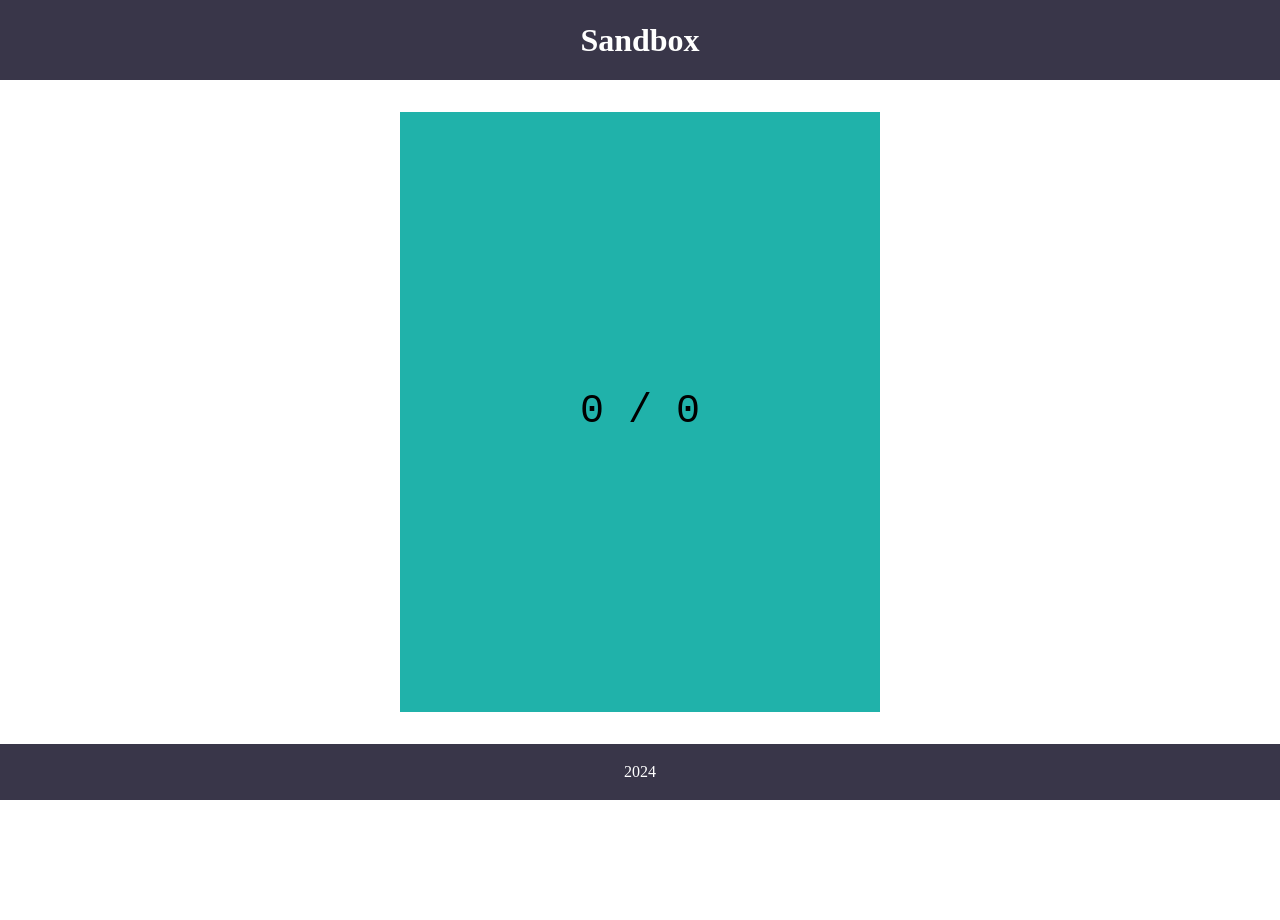
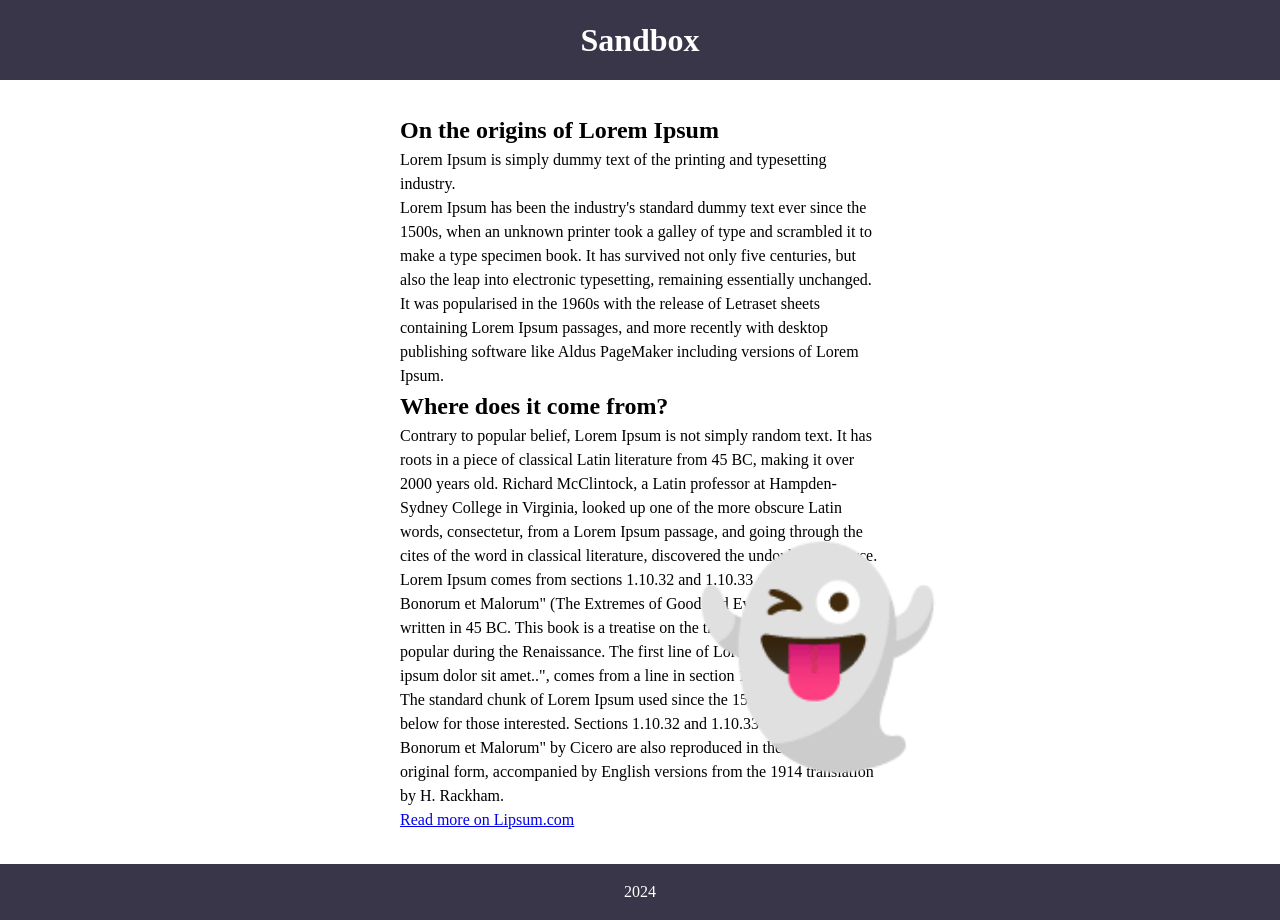
Before and after one commit to paulichdom/joy-of-react-playground, a React (Vite) app: page / in a window 1280 px wide. Before the commit the page ends 800 px from the top, so only its background shows below. Built offline with nearby package versions, Linux system fonts and the light colour scheme.

Commit message:
add toasty, implement intersection observer

```diff
--- a/src/App.tsx
+++ b/src/App.tsx
@@ -1,10 +1,10 @@
 import Layout from './components/Layout';
-import MouseCoords from './components/MouseCoords';
+import Article from './components/Toasty/Article';
 
 function App() {
   return (
     <Layout>
-      <MouseCoords />
+      <Article />
     </Layout>
   );
 }
--- /dev/null
+++ b/src/components/Toasty/Article.tsx
@@ -0,0 +1,52 @@
+import React from 'react';
+import Toasty from './Toasty';
+
+const App: React.FC = () => {
+  return (
+    <main>
+      <article>
+        <h1>On the origins of Lorem Ipsum</h1>
+        <p>
+          Lorem Ipsum is simply dummy text of the printing and typesetting
+          industry.
+        </p>
+        <p>
+          Lorem Ipsum has been the industry's standard dummy text ever since the
+          1500s, when an unknown printer took a galley of type and scrambled it to
+          make a type specimen book. It has survived not only five centuries, but
+          also the leap into electronic typesetting, remaining essentially
+          unchanged. It was popularised in the 1960s with the release of Letraset
+          sheets containing Lorem Ipsum passages, and more recently with desktop
+          publishing software like Aldus PageMaker including versions of Lorem
+          Ipsum.
+        </p>
+        <h2>Where does it come from?</h2>
+        <p>
+          Contrary to popular belief, Lorem Ipsum is not simply random text. It
+          has roots in a piece of classical Latin literature from 45 BC, making it
+          over 2000 years old. Richard McClintock, a Latin professor at
+          Hampden-Sydney College in Virginia, looked up one of the more obscure
+          Latin words, consectetur, from a Lorem Ipsum passage, and going through
+          the cites of the word in classical literature, discovered the
+          undoubtable source. Lorem Ipsum comes from sections 1.10.32 and 1.10.33
+          of "de Finibus Bonorum et Malorum" (The Extremes of Good and Evil) by
+          Cicero, written in 45 BC. This book is a treatise on the theory of
+          ethics, very popular during the Renaissance. The first line of Lorem
+          Ipsum, "Lorem ipsum dolor sit amet..", comes from a line in section
+          1.10.32.
+        </p>
+        <p>
+          The standard chunk of Lorem Ipsum used since the 1500s is reproduced
+          below for those interested. Sections 1.10.32 and 1.10.33 from "de
+          Finibus Bonorum et Malorum" by Cicero are also reproduced in their exact
+          original form, accompanied by English versions from the 1914 translation
+          by H. Rackham.
+        </p>
+      </article>
+      <Toasty />
+      <a href="https://www.lipsum.com/">Read more on Lipsum.com</a>
+    </main>
+  );
+}
+
+export default App;
--- /dev/null
+++ b/src/components/Toasty/Toasty.tsx
@@ -0,0 +1,59 @@
+import React from 'react';
+import styled from 'styled-components';
+
+const Toasty: React.FC = () => {
+  const [isShown, setIsShown] = React.useState(false);
+  const wrapperRef = React.useRef(null);
+
+  React.useEffect(() => {
+    const options = {
+      root: null,
+      rootMargin: '0px',
+      threshold: 1.0,
+    };
+
+    const handleIntersect = (entries: IntersectionObserverEntry[]) => {
+      const [entry] = entries;
+      setIsShown(entry.isIntersecting);
+    };
+
+    const observer = new IntersectionObserver(handleIntersect, options);
+
+    if (wrapperRef.current) {
+      observer.observe(wrapperRef.current);
+    }
+
+    return () => {
+      observer.disconnect();
+    };
+  }, []);
+
+  const translateX = isShown ? '25%' : '150%';
+
+  return (
+    <Wrapper ref={wrapperRef}>
+      <Character
+        style={{
+          transform: `translateX(${translateX})`,
+        }}
+      >
+        👻
+      </Character>
+    </Wrapper>
+  );
+};
+
+export default Toasty;
+
+const Wrapper = styled.div`
+  position: relative;
+  pointer-events: none;
+`;
+
+const Character = styled.div`
+  position: absolute;
+  right: 0;
+  bottom: 0%;
+  font-size: 200px;
+  transition: transform 200ms;
+`;
--- /dev/null
+++ b/src/components/Toasty/index.ts
@@ -0,0 +1,2 @@
+export * from './Toasty';
+export * from './Article';
```
